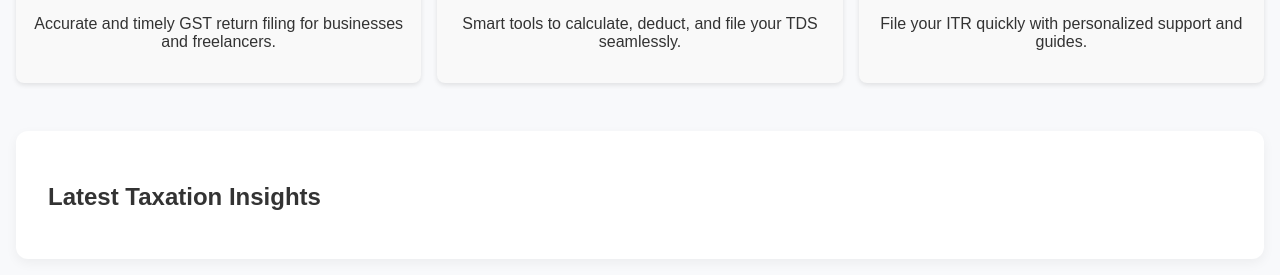
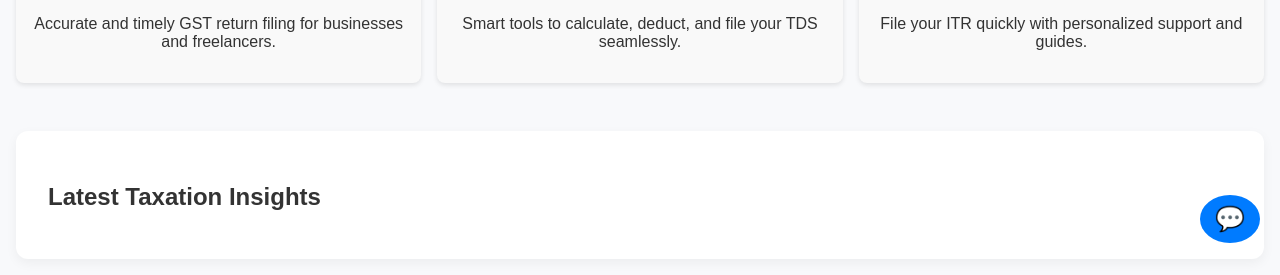
Before and after one commit to shubhajit-pro/FINANCE-HUB-360-2, a plain HTML site: page index.html in a window 1280 px wide. Shown: the part 537-812 px from the top of the page. Drawn offline with Linux system fonts and the light colour scheme.

Commit message:
Update index.html

```diff
--- a/index.html
+++ b/index.html
@@ -189,5 +189,6 @@
       document.getElementById("sidebar").classList.toggle("active");
     }
   </script>
+  <script src="chatbot-widget.js"></script>
 </body>
 </html>
```
